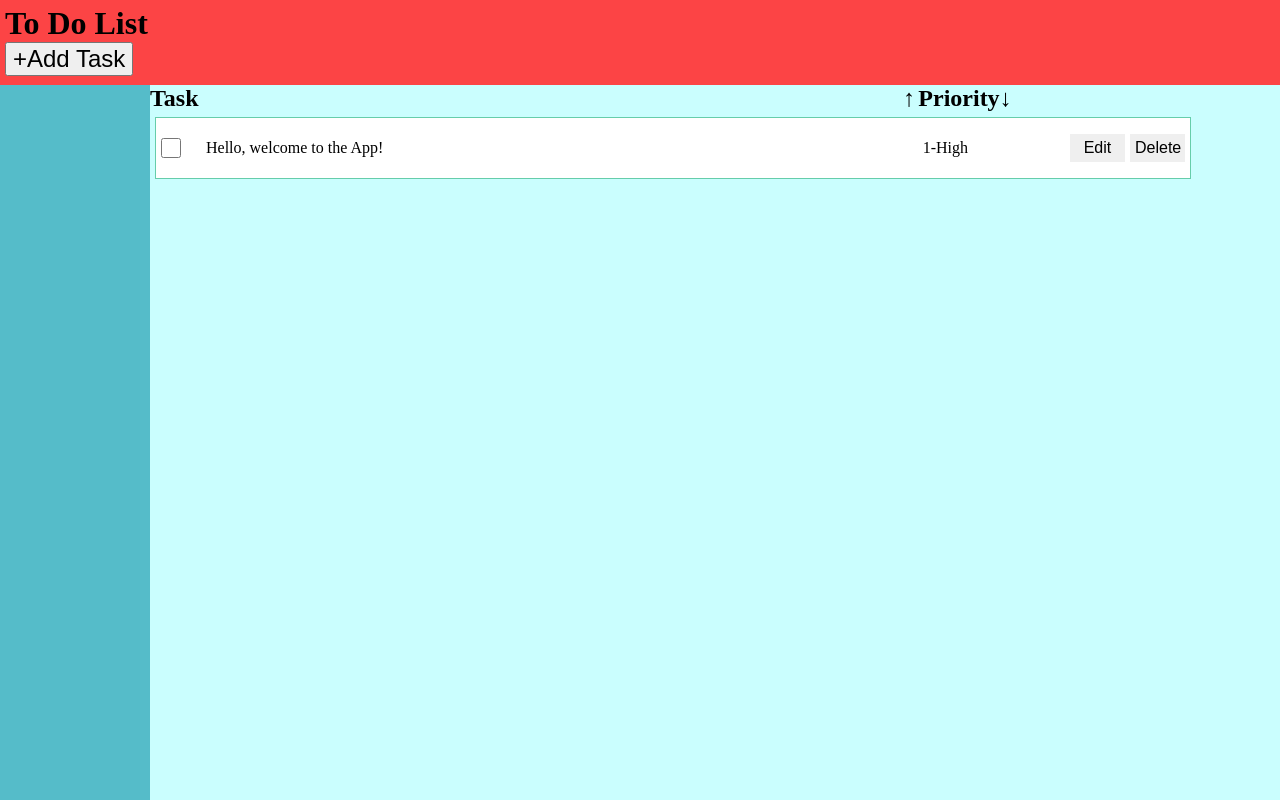
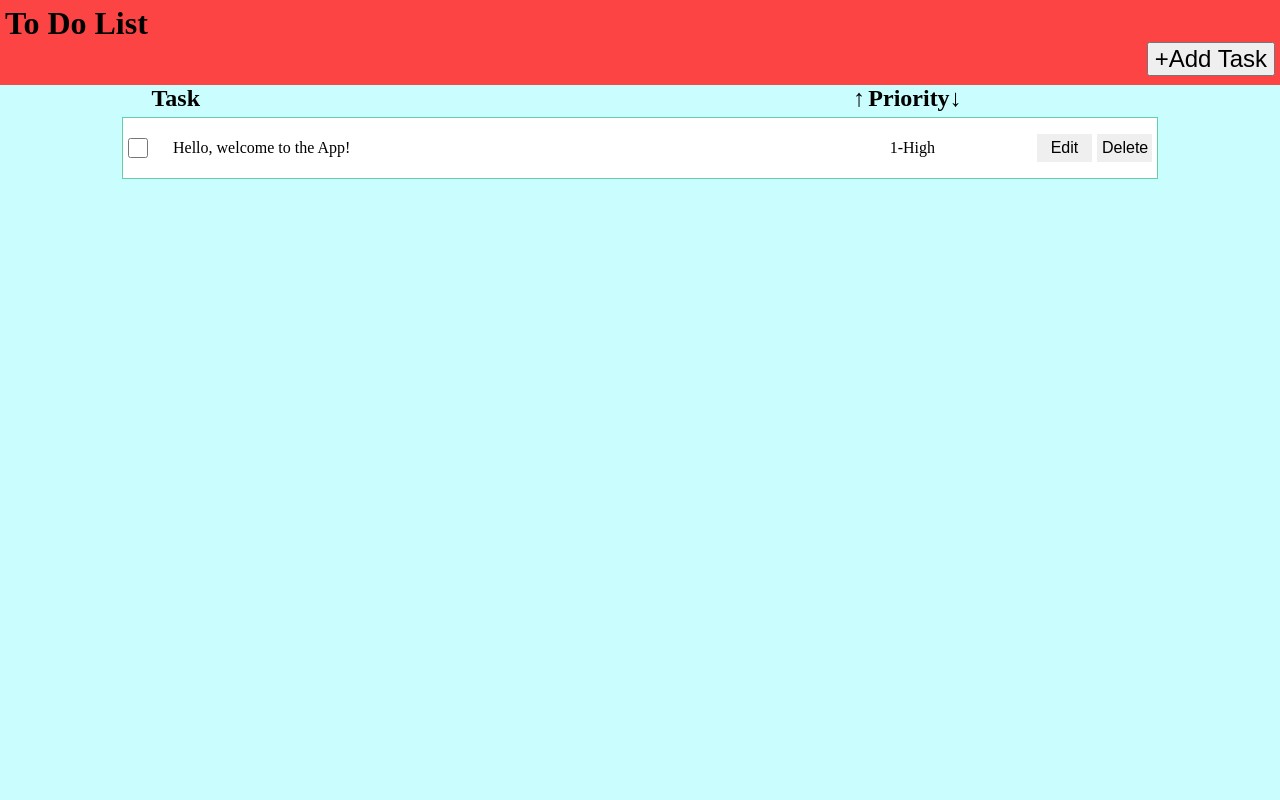
Before and after one commit to KP-90/React-todo-app, a React (Create React App) app: page / in a window 1280 px wide. Built offline with nearby package versions, Linux system fonts and the light colour scheme.

Commit message:
style fixes / remove unused code

```diff
--- a/src/App.css
+++ b/src/App.css
@@ -6,17 +6,16 @@
     grid-template-rows: 85px 1fr;
 }
 
-.panel {
-    background-color: #55bcc9;
-}
-
 .main {
     background-color: #cafefe;
+    width: 100vw;
 }
 
 span {
     display: grid;
     grid-template-columns: 2fr 1fr;
+    text-align: end;
+
 }
 span > * {
     width: 200px;
--- a/src/App.js
+++ b/src/App.js
@@ -59,7 +59,7 @@ function App() {
       <Modal tasks={tasks} setTasks={setTasks} modalDisplay={modalDisplay} setModalDisplay={setModalDisplay}/>
 
       <Top />
-      <Panel />
+
       <Main tasks={tasks} setTasks={setTasks}/>
     </div>
   );
--- a/src/components/task.css
+++ b/src/components/task.css
@@ -1,5 +1,5 @@
 .task {
-    margin: 5px;
+    margin: 5px auto;
     padding: 5px;
     border: 1px solid mediumaquamarine;
     width: 80vw;
--- a/src/components/task.js
+++ b/src/components/task.js
@@ -28,7 +28,6 @@ const Task = (props) => {
 
     return(
         <div role="task-container" key={props.item.id} id={props.item.id}>
-            <Taskinfo item={props.item} hide={hide}/>
             <div className='task' >
                 <input type="checkbox" onClick={handleCheck}/>
                 <div className="editDiv" hidden>
--- a/src/components/top.css
+++ b/src/components/top.css
@@ -6,4 +6,5 @@
 
 #add-task {
     font: 1.5em sans-serif;
+    float: right;
 }
```
